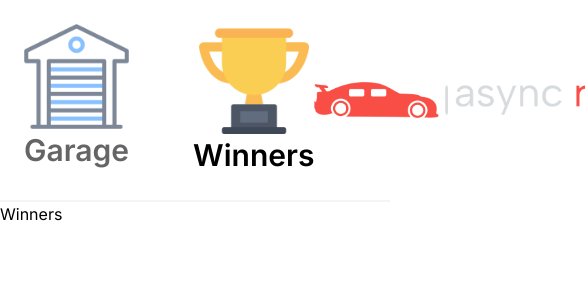
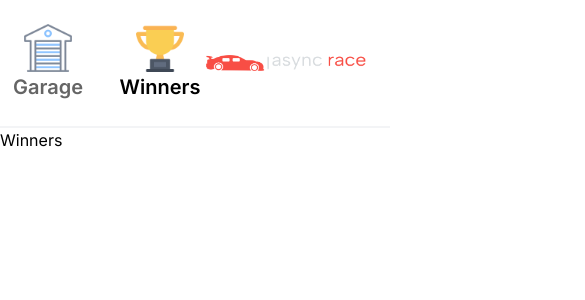
Before and after one commit to alexkharlam/async-race, a React (Vite) app: page /winners in a window 390 px wide. Shown: the top 300 px of the page, 585 px wide, since content can reach past the window. Built offline with nearby package versions, Linux system fonts and the light colour scheme.

Commit message:
feat: make header responsive

```diff
--- a/src/components/layout/Header.tsx
+++ b/src/components/layout/Header.tsx
@@ -28,7 +28,7 @@ export default function Header() {
           Winners
         </ImgNavLink>
       </nav>
-      <img className="w-8 h-full" src={appLogo} alt="Logo" />
+      <img className="lg:w-8 w-6 h-full" src={appLogo} alt="Logo" />
     </header>
   );
 }
--- a/src/components/ui/ImgNavLink.tsx
+++ b/src/components/ui/ImgNavLink.tsx
@@ -20,14 +20,14 @@ export default function ImgNavLink({
   const isActivePath = pathname === to;
 
   const linkClass = classNames(
-    'flex flex-col items-center hover:scale-105 transition-all duration-150',
+    'flex flex-col md:w-5 w-3.5 items-center hover:scale-105 transition-all duration-150',
     { 'opacity-60': !isActivePath },
   );
 
   return (
     <Link className={linkClass} to={to}>
-      <img width="110px" src={imgSrc} alt={imgAlt} />
-      <span className="font-semibold text-2xl">{children}</span>
+      <img className="w-full" width="110px" src={imgSrc} alt={imgAlt} />
+      <span className="font-semibold text-base md:text-2xl">{children}</span>
     </Link>
   );
 }
```
